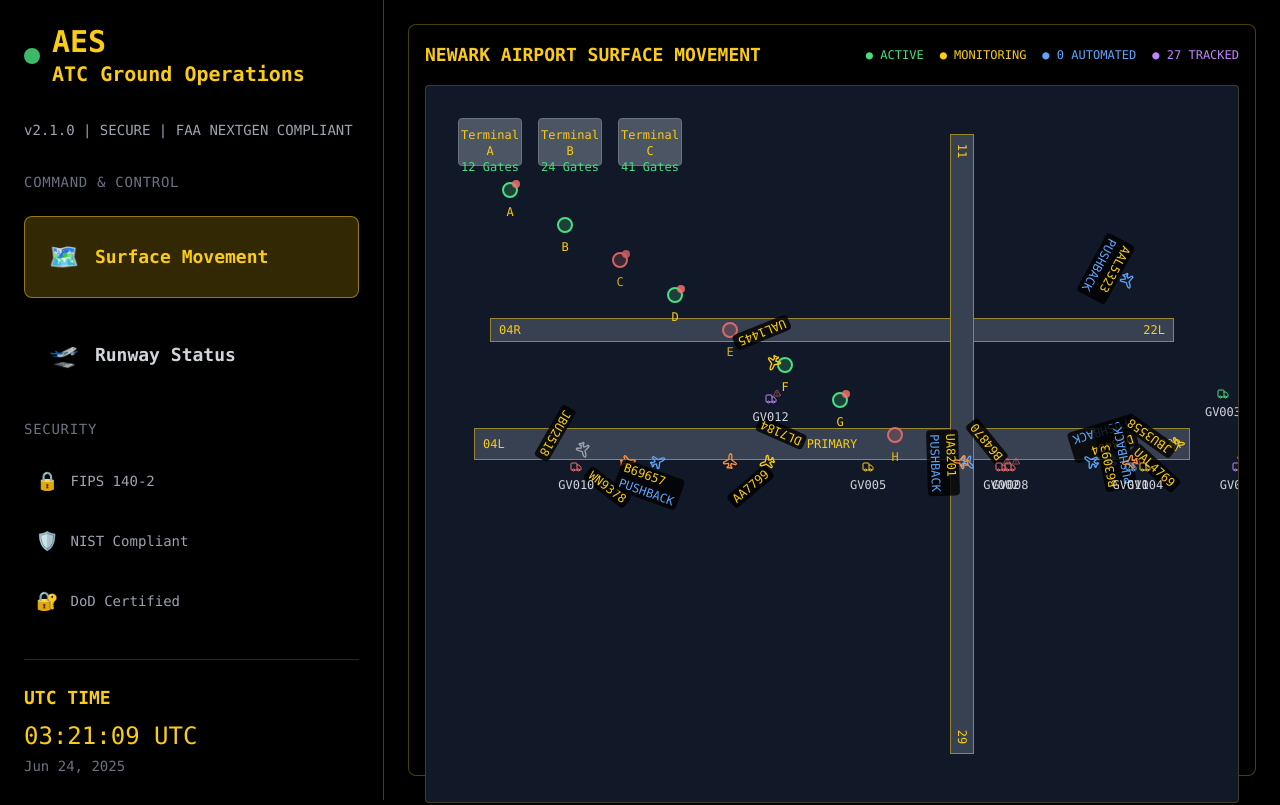
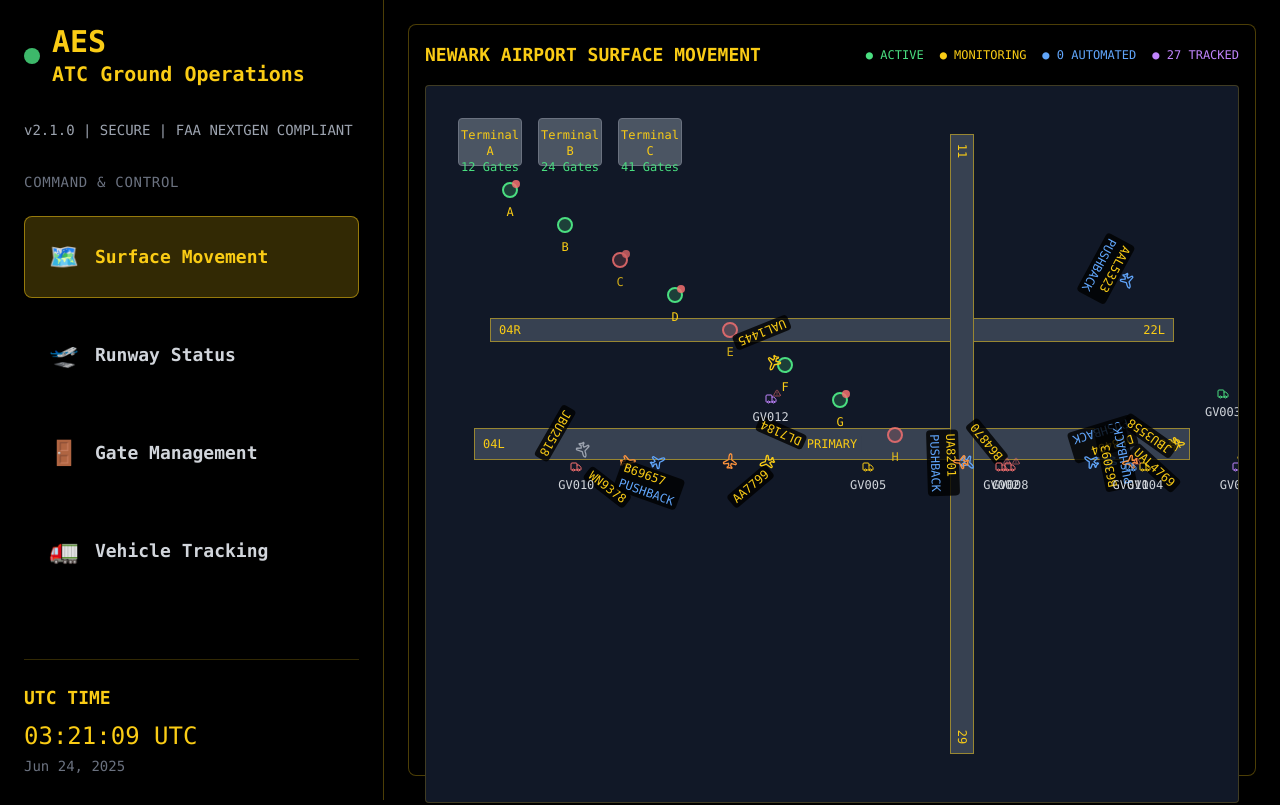
Before and after one commit to blckassembly/brelth_AES, a React (Vite) app: page / in a window 1280 px wide. Shown: the top 805 px of the page. Built offline with nearby package versions, Linux system fonts and the light colour scheme.

Commit message:
Remove Security Compliance Section from App.tsx

```diff
--- a/src/App.tsx
+++ b/src/App.tsx
@@ -247,25 +247,6 @@ function App() {
           </div>
         </div>
 
-        {/* Security Compliance */}
-        <div className="mt-8">
-          <div className="text-sm text-gray-500 uppercase tracking-wider mb-4">Security</div>
-          <div className="space-y-2">
-            <div className="flex items-center space-x-3 p-3 text-sm">
-              <span className="text-green-400 text-lg">🔒</span>
-              <span className="text-gray-400">FIPS 140-2</span>
-            </div>
-            <div className="flex items-center space-x-3 p-3 text-sm">
-              <span className="text-green-400 text-lg">🛡️</span>
-              <span className="text-gray-400">NIST Compliant</span>
-            </div>
-            <div className="flex items-center space-x-3 p-3 text-sm">
-              <span className="text-green-400 text-lg">🔐</span>
-              <span className="text-gray-400">DoD Certified</span>
-            </div>
-          </div>
-        </div>
-
         {/* Real-time UTC Clock */}
         <div className="mt-8 pt-6 border-t border-yellow-400/20">
           <div className="text-sm text-gray-400">
```
